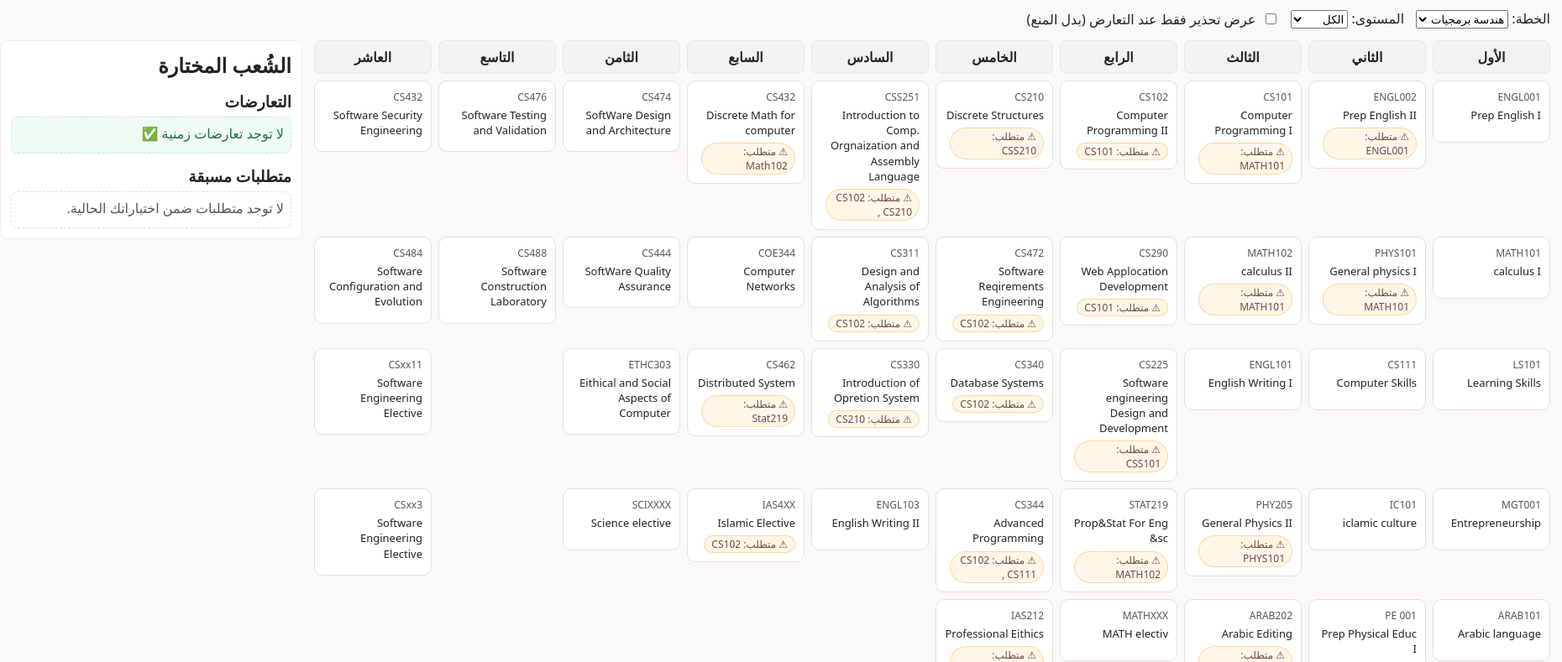
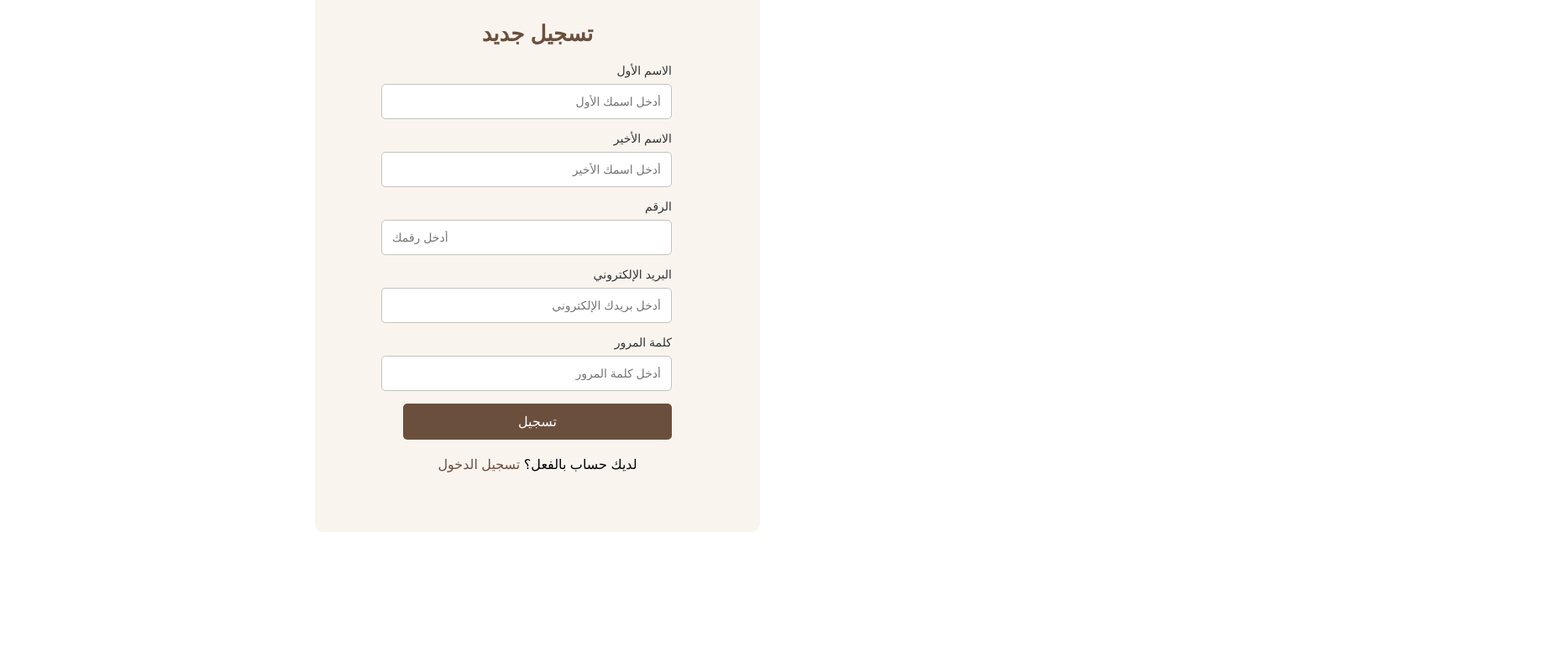
Before and after one commit to yafaabalkhail/UNIHELPER, a plain HTML site: page index.html in a window 1280 px wide. Shown: the part 109-898 px from the top of the page at 84% size, 1860 px wide, since content can reach past the window. After the commit the page ends 800 px from the top, so only its background shows below. Drawn offline with Linux system fonts and the light colour scheme.

Commit message:
Add files via upload

```diff
--- a/index.html
+++ b/index.html
@@ -1,93 +1,169 @@
-{<!DOCTYPE html>
-<html lang="ar" dir="rtl">
+<!DOCTYPE html>
+<html lang="ar">
 <head>
-  <meta charset="UTF-8" />
-  <meta name="viewport" content="width=device-width,initial-scale=1" />
-  <title>مساعد الجدول – خطط الحاسب</title>
-  <link rel="stylesheet" href="style.css" />
+  <meta charset="UTF-8">
+  <meta name="viewport" content="width=device-width, initial-scale=1.0">
+  <title>تسجيل الدخول / تسجيل جديد</title>
+  <style>
+    body {
+      font-family: Arial, sans-serif;
+      background-color: #ffffff;
+      margin: 0;
+      padding: 0;
+      direction: rtl;
+      display: flex;
+      justify-content: center;
+      align-items: center;
+      height: 100vh;
+      position: relative;
+    }
+    .university-logo {
+      position: absolute;
+      top: 20px;
+      right: 20px;
+      width: 100px;
+      height: auto;
+    }
+    .form-container {
+      background-color: #f9f4ee;
+      padding: 40px;
+      border-radius: 10px;
+      box-shadow: 0 4px 6px #c6c3bc(252, 249, 249, 0.1);
+      width: 100%;
+      max-width: 450px;
+    }
+    h2 {
+      font-size: 26px;
+      margin-bottom: 20px;
+      color: #6b4f3d;
+      text-align: center;
+    }
+    label {
+      display: block;
+      margin-bottom: 8px;
+      text-align: right;
+      color: #333;
+      font-size: 14px;
+    }
+    input {
+      width: 100%;
+      padding: 12px;
+      margin-bottom: 15px;
+      border-radius: 5px;
+      border: 1px solid #c6c3bc;
+      font-size: 14px;
+    }
+    button {
+      width: 100%;
+      padding: 12px;
+      background-color: #6b4f3d;
+      color: #ffffff;
+      border: none;
+      border-radius: 5px;
+      cursor: pointer;
+      font-size: 16px;
+    }
+    button:hover {
+      background-color: #8a674a;
+    }
+    .switch-link {
+      text-align: center;
+      margin-top: 20px; /* زيادة المسافة بين النص "ليس لديك حساب؟" وزر "تسجيل الدخول" */
+    }
+    .switch-link a {
+      color: #6b4f3d;
+      text-decoration: none;
+    }
+    .switch-link a:hover {
+      text-decoration: underline;
+    }
+    /* تصغير وتنسيق نموذج "تسجيل جديد" */
+    #register-form {
+      width: 90%; /* عرض النموذج 80% من العرض الكامل */
+      max-width: 350px; /* أقصى عرض للنموذج */
+      margin: 0 auto; /* توسيط النموذج */
+      padding: 15px; /* تقليل المسافات الداخلية */
+      height: auto; /* سيتكيف النموذج مع الطول المطلوب */
+      box-sizing: border-box; /* لضبط المسافات الداخلية بشكل صحيح */
+    }
+    /* إضافة رابط "هل نسيت كلمة المرور؟" */
+    .forgot-password {
+      display: block;
+      text-align: center; /* لتوسيط الرابط */
+      color: #6b4f3d;
+      font-size: 14px;
+      margin-top: 20px; /* زيادة المسافة بين الرابط وزر "تسجيل الدخول" */
+    }
+    @media (max-width: 768px) {
+      .form-container {
+        width: 90%;
+      }
+    }
+  </style>
 </head>
 <body>
-  <header>
-    <h1>مساعد الجدول</h1>
-    <p class="sub">اختاري الخطة ← ثم المواد والشُعب، وشوفي التعارض والمتطلبات قبل التسجيل</p>
-  </header>
+  <img src="mustaqbal.logo.png" alt="شعار جامعة المستقبل" class="university-logo">
 
-  <main class="layout">
-    <section class="toolbar">
-      <label>الخطة:
-        <select id="programSelect">
-          <option value="SE">هندسة برمجيات</option>
-          <option value="CE">هندسة حاسب</option>
-          <option value="CS">علوم حاسب</option>
-        </select>
-      </label>
+  <div class="form-container">
+    <!-- نموذج تسجيل الدخول -->
+    <div id="login-form">
+      <h2>تسجيل الدخول</h2>
+      <form action="login.php" method="POST">
+        <label for="email">البريد الإلكتروني</label>
+        <input type="email" id="email" name="email" required placeholder="أدخل بريدك الإلكتروني">
 
-      <label>المستوى:
-        <select id="levelFilter">
-          <option value="all">الكل</option>
-          <option value="1">الأول</option>
-          <option value="2">الثاني</option>
-          <option value="3">الثالث</option>
-          <option value="4">الرابع</option>
-          <option value="5">الخامس</option>
-          <option value="6">السادس</option>
-          <option value="7">السابع</option>
-          <option value="8">الثامن</option>
-          <option value="9">التاسع</option>
-          <option value="10">العاشر</option>
-        </select>
-      </label>
+        <label for="password">كلمة المرور</label>
+        <input type="password" id="password" name="password" required placeholder="أدخل كلمة المرور">
 
-      <label class="chk">
-        <input type="checkbox" id="warnOnly" />
-        عرض تحذير فقط عند التعارض (بدل المنع)
-      </label>
-    </section>
+        <a href="forgot-password.html" class="forgot-password">هل نسيت كلمة المرور؟</a>
+        <br>
+        <button type="submit">تسجيل الدخول</button>
+        <p class="switch-link">ليس لديك حساب؟ <a href="javascript:void(0);" onclick="toggleForm('register')">سجل الآن</a></p>
+      </form>
+    </div>
 
-    <!-- شبكة الخطة -->
-    <section id="planGrid" class="grid"></section>
+    <!-- نموذج التسجيل الجديد -->
+    <div id="register-form" style="display:none;">
+      <h2>تسجيل جديد</h2>
+      <form action="register.php" method="POST">
+        <label for="first-name">الاسم الأول</label>
+        <input type="text" id="first-name" name="first-name" required placeholder="أدخل اسمك الأول">
 
-    <!-- اللوحة الجانبية -->
-    <aside class="sidebar">
-      <h2>الشُعب المختارة</h2>
-      <ul id="picked"></ul>
+        <label for="last-name">الاسم الأخير</label>
+        <input type="text" id="last-name" name="last-name" required placeholder="أدخل اسمك الأخير">
 
-      <h3>التعارضات</h3>
-      <div id="conflicts" class="box"></div>
+        <label for="phone">الرقم</label>
+        <input type="tel" id="phone" name="phone" required placeholder="أدخل رقمك">
 
-      <h3>متطلبات مسبقة</h3>
-      <div id="prereqBox" class="box"></div>
-    </aside>
-  </main>
+        <label for="email-register">البريد الإلكتروني</label>
+        <input type="email" id="email-register" name="email-register" required placeholder="أدخل بريدك الإلكتروني">
 
-  <!-- حوار اختيار الشعبة -->
-  <dialog id="sectionDialog">
-    <form method="dialog" id="sectionForm">
-      <h3 id="courseTitle"></h3>
-      <p id="coursePrereq" class="note"></p>
+        <label for="password-register">كلمة المرور</label>
+        <input type="password" id="password-register" name="password-register" required placeholder="أدخل كلمة المرور">
 
-      <div id="sectionsList"></div>
-      <menu>
-        <button type="button" id="cancelBtn">إلغاء</button>
-        <button type="submit" id="chooseBtn">اختيار</button>
-      </menu>
-    </form>
-  </dialog>
+        <button type="submit">تسجيل</button>
+        <p class="switch-link">لديك حساب بالفعل؟ <a href="javascript:void(0);" onclick="toggleForm('login')">تسجيل الدخول</a></p>
+      </form>
+    </div>
+  </div>
 
+  <script>
+    // التبديل بين نموذج تسجيل الدخول والتسجيل
+    function toggleForm(formType) {
+      if (formType === 'login') {
+        document.getElementById('login-form').style.display = 'block';
+        document.getElementById('register-form').style.display = 'none';
+      } else {
+        document.getElementById('login-form').style.display = 'none';
+        document.getElementById('register-form').style.display = 'block';
+      }
+    }
 
-
-  <script src="data.js"></script>
-  <script src="script.js"></script>
-
- <nav class="main-nav">
-
-  <a href="books.html">📚 الكتب</a>
-</nav>
-
-
-
-
-
+    // عند تحميل الصفحة، نعرض نموذج تسجيل جديد بشكل افتراضي
+    window.onload = function() {
+      document.getElementById('register-form').style.display = 'block'; // إظهار نموذج تسجيل جديد
+      document.getElementById('login-form').style.display = 'none';  // إخفاء نموذج تسجيل الدخول
+    }
+  </script>
 </body>
 </html>
-}
```
